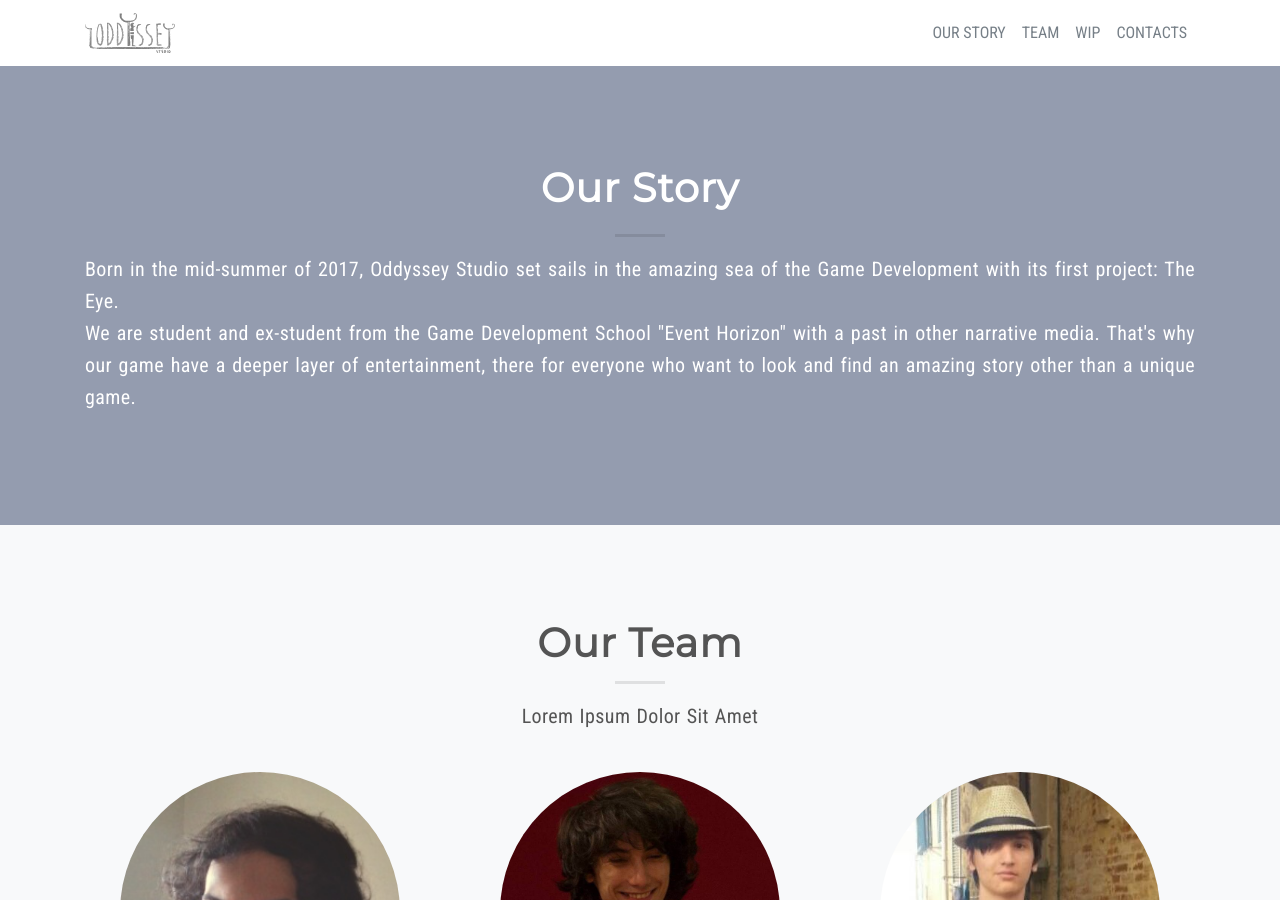
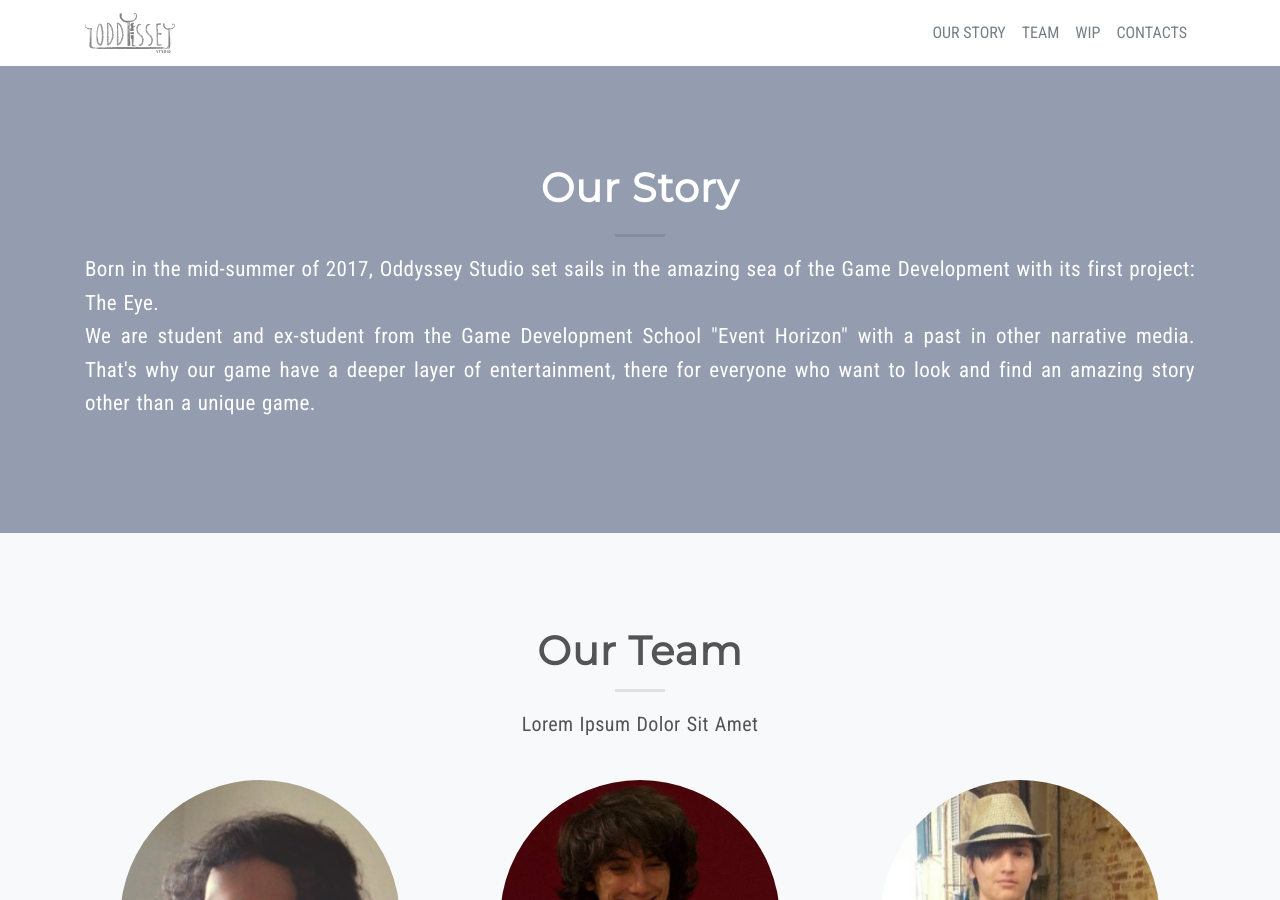
Before and after one commit to OddysseyStudio/oddysseystudio.github.io, a Jekyll site: the page built from index.md, in a window 1280 px wide and 900 px high, scrolled down 727 px. Built offline with Jekyll 4.4.1, drawn with Linux system fonts in a browser that asks for light colours; nearby versions of some CDN libraries.

Commit message:
Home story and home team update

```diff
--- a/_includes/home/home-story.html
+++ b/_includes/home/home-story.html
@@ -5,7 +5,7 @@
         <div class="col-md-12 my-5">
           <h1 class="text-white my-4">Our Story</h1>
           <hr class="light text-white">
-          <p class="lead text-white text-justify">
+          <p class="text-white text-justify">
 			{{ story }}
 		  </p>
         </div>
--- a/_includes/home/home-team.html
+++ b/_includes/home/home-team.html
@@ -12,7 +12,7 @@
       <div class="row">
         <div class="col-md-4 p-4">
           <img class="img-fluid d-block rounded-circle mx-auto" src="{{ "/images/members/agc.jpg" | prepend: site.baseurl }}" width="280">
-          <p class="my-0 py-2"><b>Andrea Giuseppe Castriotta</b>
+          <p class="my-0 py-2"><strong>Andrea Giuseppe Castriotta</strong>
             <br>Game Designer</p>
         </div>
         <div class="col-md-4 p-4">
```
